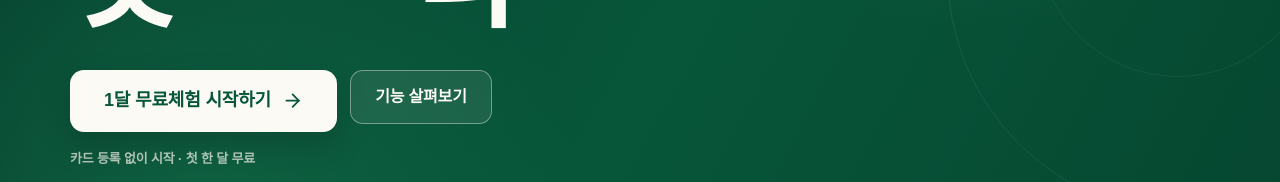
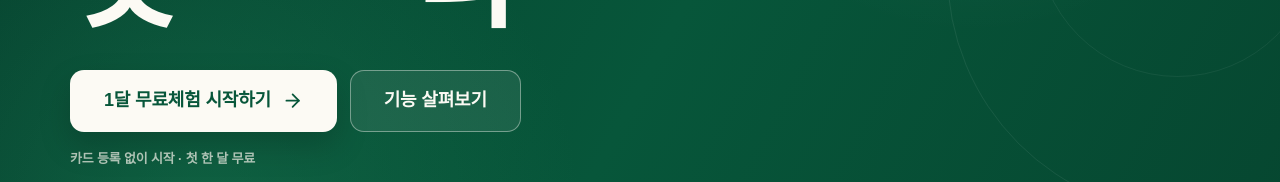
Before and after one commit to lecturelink0-hash/lecturelink, a Next.js app: page / in a window 1280 px wide. Shown: the part 406-588 px from the top of the page. Built offline with nearby package versions, Linux system fonts and the light colour scheme; no server answers; a web font is replaced by a local one.

Commit message:
fix: balance landing hero actions

```diff
--- a/components/landing/Landing.tsx
+++ b/components/landing/Landing.tsx
@@ -741,14 +741,14 @@ export function Landing() {
               <div className="mt-7 flex flex-wrap gap-3 sm:mt-8">
                 <Link
                   href="/login"
-                  className="llh-5 group inline-flex h-[58px] items-center justify-center gap-2.5 rounded-[14px] bg-[#FCFAF4] px-7 text-[17px] font-bold text-[#07563A] shadow-[0_14px_32px_rgba(0,0,0,.18)] transition hover:bg-[#F4F1E8] active:scale-[.98] sm:h-[62px] sm:px-8 sm:text-[18px]"
+                  className="llh-5 group inline-flex h-[58px] items-center justify-center gap-2.5 rounded-[14px] bg-[#FCFAF4] px-7 text-[17px] font-extrabold text-[#07563A] shadow-[0_14px_32px_rgba(0,0,0,.18)] transition hover:bg-[#F4F1E8] active:scale-[.98] sm:h-[62px] sm:px-8 sm:text-[18px]"
                 >
                   1달 무료체험 시작하기
                   <ArrowRight className="h-5 w-5 transition-transform group-hover:translate-x-0.5" />
                 </Link>
                 <a
                   href="#features"
-                  className="llh-6 inline-flex h-[54px] items-center justify-center gap-2 rounded-xl bg-[#FCFAF4]/[0.08] px-6 text-[16px] font-bold text-[#FCFAF4] ring-1 ring-inset ring-[#FCFAF4]/40 transition hover:bg-[#FCFAF4]/[0.15] active:scale-[.98]"
+                  className="llh-6 inline-flex h-[58px] items-center justify-center gap-2.5 rounded-[14px] bg-[#FCFAF4]/[0.08] px-7 text-[17px] font-bold text-[#FCFAF4] ring-1 ring-inset ring-[#FCFAF4]/40 transition hover:bg-[#FCFAF4]/[0.15] active:scale-[.98] sm:h-[62px] sm:px-8 sm:text-[18px]"
                 >
                   기능 살펴보기
                 </a>
```
